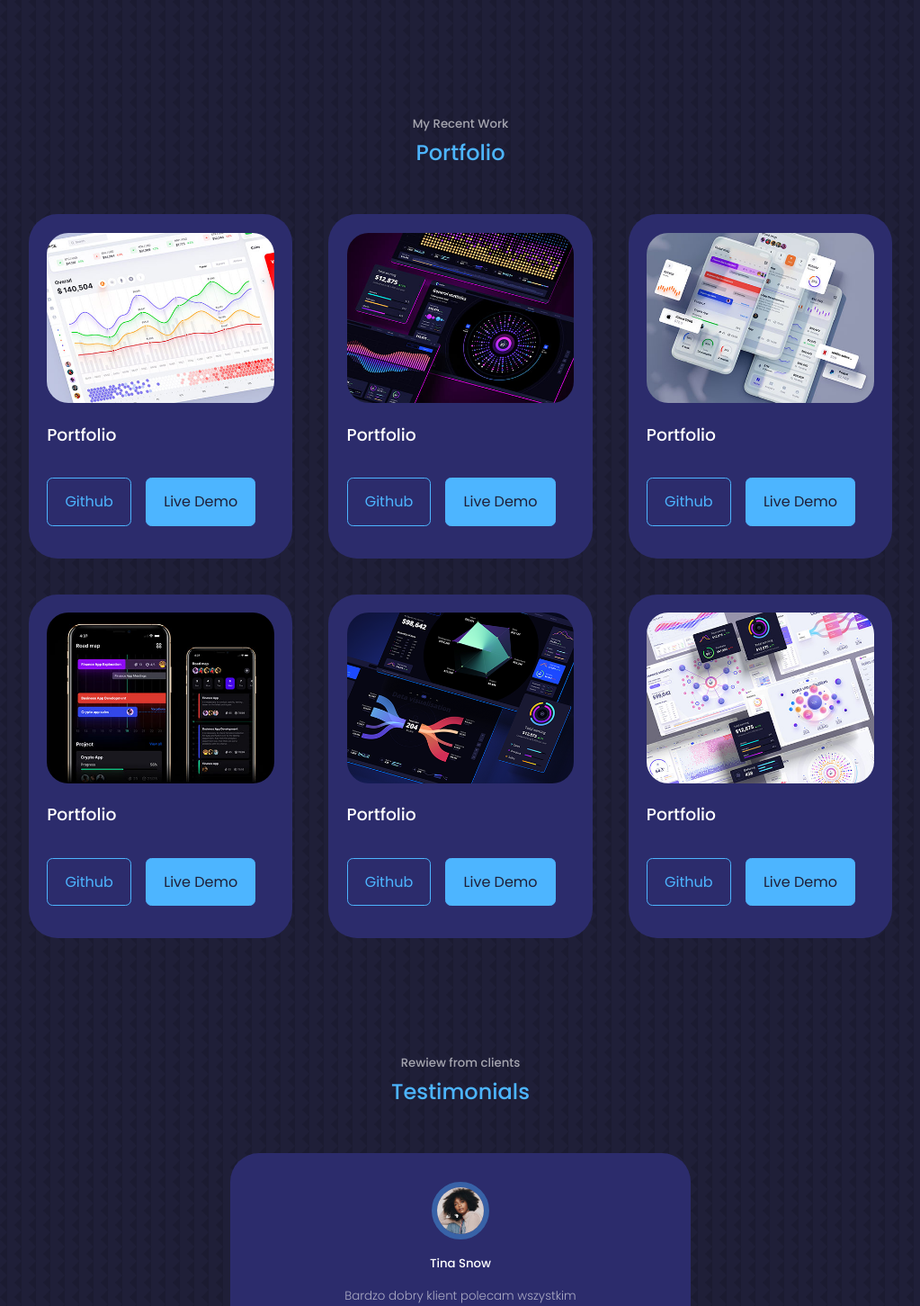
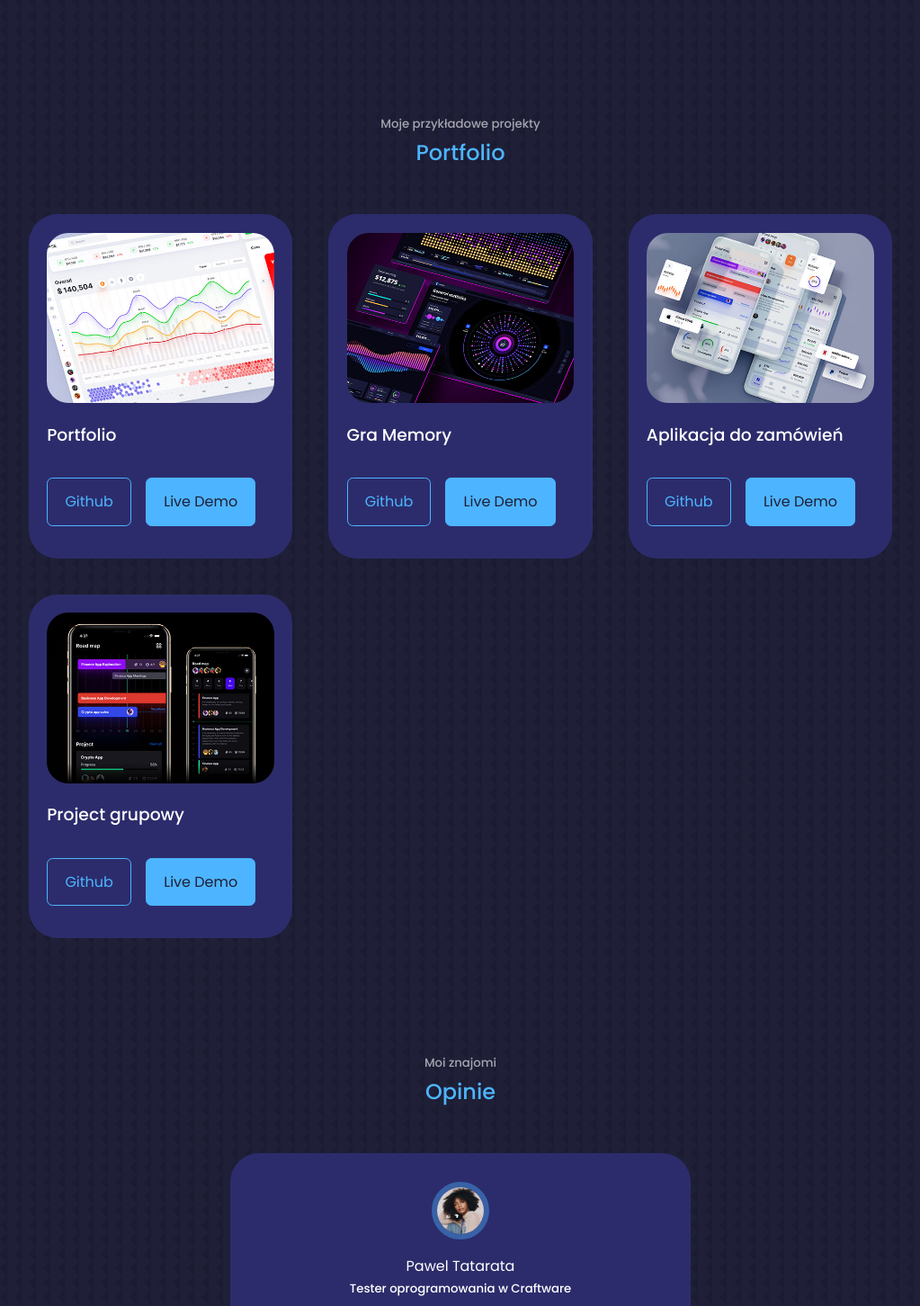
Before and after one commit to majcherrr87/Portfolio, a React (Create React App) app: page / in a window 1280 px wide. Shown: the part 2966-4418 px from the top of the page at 90% size, without its empty margins (128-1151 px from the left). Built offline with nearby package versions, Linux system fonts and the light colour scheme.

Commit message:
finish page

```diff
--- a/src/components/portfolio/Portfolio.jsx
+++ b/src/components/portfolio/Portfolio.jsx
@@ -6,7 +6,7 @@ import {data} from './data-portfolio';
 export const Portfolio = () => {
     return (
         <section id='portfolio'>
-            <h5>My Recent Work</h5>
+            <h5>Moje przykładowe projekty</h5>
             <h2>Portfolio</h2>
 
             <div className="container portfolio__container">
@@ -20,7 +20,11 @@ export const Portfolio = () => {
                                 <h3>{title}</h3>
                                 <div className="portfolio__item-cta">
                                     <a href={github} className='btn' target='_blank'>Github</a>
-                                    <a href={demo} className='btn btn-primary' target='_blank'>Live Demo</a>
+
+                                    {demo.includes('#')
+                                    ? <a href={demo} className='btn btn-primary'>Live Demo</a>
+                                    : <a href={demo} className='btn btn-primary' target='_blank'>Live Demo</a>
+                                    }
                                 </div>
                             </article>
                         )
--- a/src/components/portfolio/data-portfolio.jsx
+++ b/src/components/portfolio/data-portfolio.jsx
@@ -2,50 +2,35 @@ import IMG1 from '../../assets/portfolio1.jpg';
 import IMG2 from '../../assets/portfolio2.jpg';
 import IMG3 from '../../assets/portfolio3.jpg';
 import IMG4 from '../../assets/portfolio4.jpg';
-import IMG5 from '../../assets/portfolio5.png';
-import IMG6 from '../../assets/portfolio6.jpg';
 
 export const data = [
     {
         id:1,
         image: IMG1,
         title: 'Portfolio',
-        github: 'https://github.com',
-        demo: 'https://wp.pl'
+        github: 'https://github.com/majcherrr87/Portfolio',
+        demo: '#'
     },
     {
         id:2,
         image: IMG2,
-        title: 'Portfolio',
-        github: 'https://github.com',
-        demo: 'https://wp.pl'
+        title: 'Gra Memory',
+        github: 'https://github.com/majcherrr87/Barn_memory',
+        demo: 'https://majcherrr87.github.io/Barn_memory/'
     },
     {
         id:3,
         image: IMG3,
-        title: 'Portfolio',
-        github: 'https://github.com',
-        demo: 'https://wp.pl'
+        title: 'Aplikacja do zamówień',
+        github: 'https://github.com/majcherrr87/zamowienia_email_front',
+        demo: 'https://majcher.networkmanager.pl/'
     },
     {
         id:4,
         image: IMG4,
-        title: 'Portfolio',
-        github: 'https://github.com',
-        demo: 'https://wp.pl'
+        title: 'Project grupowy',
+        github: 'https://github.com/tomczer2t/head_hunter_front#introduction',
+        demo: '#portfolio'
     },
-    {
-        id:5,
-        image: IMG5,
-        title: 'Portfolio',
-        github: 'https://github.com',
-        demo: 'https://wp.pl'
-    },
-    {
-        id:6,
-        image: IMG6,
-        title: 'Portfolio',
-        github: 'https://github.com',
-        demo: 'https://wp.pl'
-    }
+
 ]
--- a/src/components/services/Services.jsx
+++ b/src/components/services/Services.jsx
@@ -12,7 +12,7 @@ export const Services = () => {
 
             <div className="container services__container">
 
-                {data.map(({id,logo, description,link, skill, certificate}) => {
+                {data.map(({id,logo, description,link, skill, certificate }) => {
                     return (
                         <article key={id} className="service">
                             <div className="service__head">
@@ -23,9 +23,9 @@ export const Services = () => {
                             </div>
                             <ul className="service__list">
                                 <p>{description}</p>
-                                {skill.map(li => {
+                                {skill.map((li,index) => {
                                     return (
-                                        <li>
+                                        <li key={index}>
 
                                             <BiCheck className='service__list-icon'/>
                                             <p>{li}</p>
--- a/src/components/testimonials/Testimonials.jsx
+++ b/src/components/testimonials/Testimonials.jsx
@@ -10,8 +10,8 @@ import {data} from './data-testimonial';
 export const Testimonials = () => {
     return (
         <section id='testimonials'>
-            <h5>Rewiew from clients</h5>
-            <h2>Testimonials</h2>
+            <h5>Moi znajomi</h5>
+            <h2>Opinie</h2>
 
             <Swiper
                 className="container testimonials__container"
@@ -21,13 +21,14 @@ export const Testimonials = () => {
                 pagination={{ clickable: true }}
                 >
                 {
-                    data.map(({avatar, name, review}, index) => {
+                    data.map(({avatar, name, review, position}, index) => {
                         return (
                             <SwiperSlide key={index} className="testimonial">
                                 <div className="client__avatar">
                                     <img src={avatar} alt={name}/>
                                 </div>
-                                <h5 className="client__name">{name}</h5>
+                                <p className="client__name">{name}</p>
+                                <h5 className="client__name">{position}</h5>
                                 <small className="client__review">{review}</small>
                             </SwiperSlide>
                         )
--- a/src/components/testimonials/data-testimonial.jsx
+++ b/src/components/testimonials/data-testimonial.jsx
@@ -6,22 +6,26 @@ import AVATAR4 from '../../assets/avatar4.jpg';
 export const data = [
     {
         avatar: AVATAR1,
-        name: 'Tina Snow',
+        name: 'Pawel Tatarata',
+        position: 'Tester oprogramowania w Craftware',
         review: 'Bardzo dobry klient polecam wszystkim'
     },
     {
         avatar: AVATAR2,
-        name: 'Ilona Majcher',
+        name: 'Andrzej Tracz',
+        position: 'Specjalista ds. automatyki w Caterpillar Inc.',
         review: 'Bardzo dobry klient polecam wszystkim'
     },
     {
         avatar: AVATAR3,
-        name: 'Lisa Majcher',
+        name: 'Rafał Pośpiech',
+        position: 'RTR Specialist w firmie Bystronic',
         review: 'Bardzo dobry klient polecam wszystkim'
     },
     {
         avatar: AVATAR4,
-        name: 'Kot Filemon',
+        name: 'Ilona Majcher',
+        position: 'PMO / CANAL+ Poland / Project Portfolio Management ',
         review: 'Bardzo dobry klient polecam wszystkim'
     }
 ]
```
